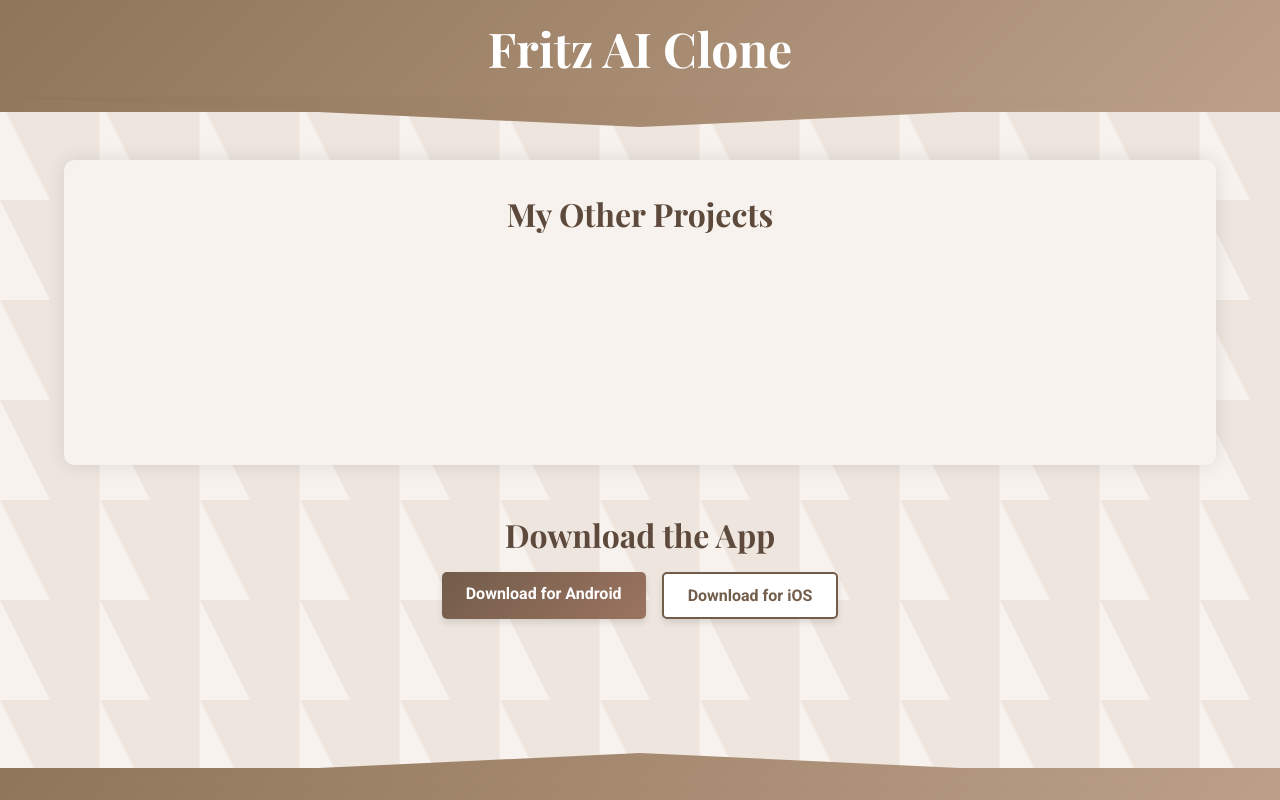
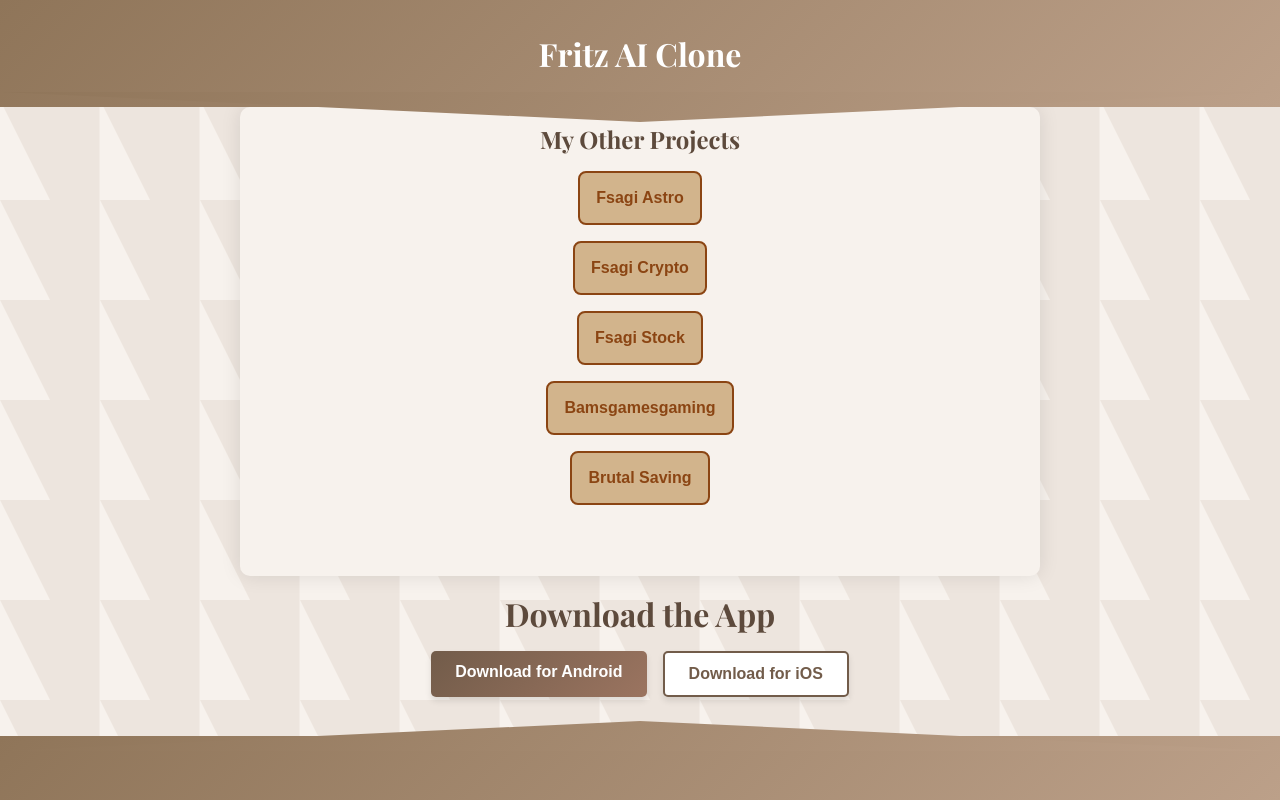
Before and after one commit to fabolandry/fritzfabowebsite, a plain HTML site: page index.html in a window 1280 px wide. Drawn offline with nearby package versions, Linux system fonts and the light colour scheme.

Commit message:
addedprojects

```diff
--- a/index.html
+++ b/index.html
@@ -4,6 +4,52 @@
   <meta charset="UTF-8">
   <meta name="viewport" content="width=device-width, initial-scale=1.0">
   <link rel="stylesheet" href="styles.css">
+  <style>
+    /* Add your custom styles here */
+    body {
+      font-family: Arial, sans-serif;
+    }
+    header {
+      background-color: #8B4513; /* Brown color */
+      color: white;
+      text-align: center;
+      padding: 1rem 0;
+    }
+    .wrapper {
+      max-width: 800px;
+      margin: 0 auto;
+      padding: 1rem;
+    }
+    h1 {
+      margin: 0;
+      font-size: 2rem;
+    }
+    .projects h2 {
+      font-size: 1.5rem;
+      margin-bottom: 1rem;
+    }
+    .buttons {
+      display: flex;
+      flex-direction: column;
+      gap: 1rem;
+    }
+    .btn-project {
+      display: inline-block;
+      padding: 1rem;
+      background-color: #D2B48C; /* Light brown color */
+      border: 2px solid #8B4513; /* Brown color */
+      border-radius: 8px;
+      color: #8B4513; /* Brown color */
+      text-decoration: none;
+      text-align: center;
+      font-weight: bold;
+      transition: background-color 0.3s, color 0.3s;
+    }
+    .btn-project:hover {
+      background-color: #8B4513; /* Brown color */
+      color: white;
+    }
+  </style>
   <title>Fritz AI Clone</title>
 </head>
 <body>
@@ -15,14 +61,18 @@
   <section class="projects wrapper">
     <h2>My Other Projects</h2>
     <div class="buttons">
-      <!-- Add your buttons with links to your projects here -->
+      <a href="https://play.google.com/store/apps/details?id=com.fsagi.astro" class="btn-project">Fsagi Astro</a>
+      <a href="https://play.google.com/store/apps/details?id=com.fsagi.crypto" class="btn-project">Fsagi Crypto</a>
+      <a href="https://play.google.com/store/apps/details?id=com.fsagi.frontend" class="btn-project">Fsagi Stock</a>
+      <a href="https://bamsgamesgaming.xyz/" class="btn-project">Bamsgamesgaming</a>
+      <a href="https://brutal-saving.vercel.app/" class="btn-project">Brutal Saving</a>
     </div>
   </section>
   <section class="download wrapper">
     <h2>Download the App</h2>
     <div class="download-buttons">
-      <a href="#" class="btn-download android">Download for Android</a>
-      <a href="#" class="btn-download ios">Download for iOS</a>
+      <a href="https://play.google.com/store/apps/details?id=com.fritzfabo.aiclone" class="btn-download android">Download for Android</a>
+      <a href="https://apps.apple.com/sa/app/fritz-ai-clone/id6449471092" class="btn-download ios">Download for iOS</a>
     </div>
   </section>
   <footer>
```
